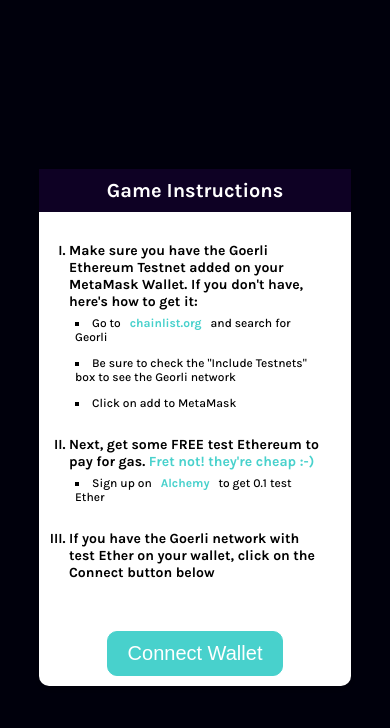
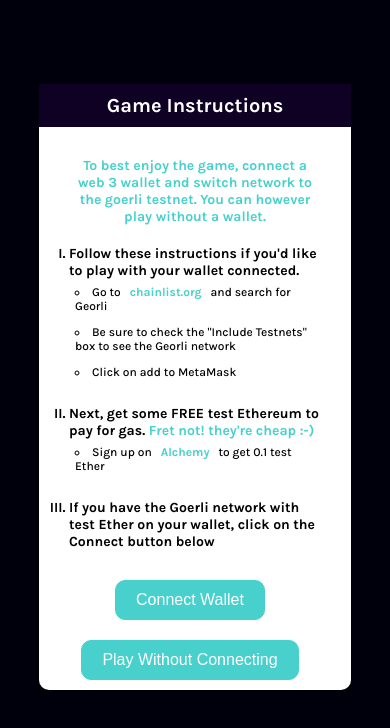
Before and after one commit to CodeHadIt/WWTBAC, a React (Create React App) app: page / in a window 390 px wide. Shown: the top 728 px of the page. Built offline with nearby package versions, Linux system fonts and the light colour scheme; no server answers.

Commit message:
restructuring to allow users play up to three times before connect

```diff
--- a/src/components/FirstScreen/StartGame/StartGame.jsx
+++ b/src/components/FirstScreen/StartGame/StartGame.jsx
@@ -1,11 +1,13 @@
 import React, { useState, useEffect } from 'react';
 
 import Button from '../../UI/Button/Button';
-import LoadModal from '../../UI/Modals/LoadModal';
+import { LoadModal } from '../../UI/Modals/LoadModal';
+// import LoadModal from '../../UI/Modals/LoadModal';
 import styles from './StartGame.module.css'
 
 const StartGame = props => {
     const [walletConnected, setWalletConnected] = useState(false);
+    // const [walletNotConnected, setWalletNotConnected] = useState(false);
     const [account, setAccount] = useState (null);
 
     useEffect(()=> {
@@ -34,7 +36,10 @@
             "Please Open App in a browser with an Ethereum based wallet and switch to Goerli testnet"
             );
         }
+    }
 
+    const playGame = () => {
+        setWalletConnected(true);
     }
 
     return (
@@ -47,7 +52,9 @@
             </div>
             {!walletConnected &&
             <LoadModal
+                // onConnect={connectWallet}
                 onConnect={connectWallet}
+                onPlay={playGame}
             />}
         </>
     );
--- a/src/components/QuestionandAnswers/QuestionsandAnswers.jsx
+++ b/src/components/QuestionandAnswers/QuestionsandAnswers.jsx
@@ -21,10 +21,6 @@
     const [confettiTime, setConfettiTime] = useState(false);
     const [chatGPTAnswer, setChatGPTAnswer] = useState("");
     const [showPopUp, setShowPopUp] = useState({type: "", show: false});
-
-    console.log(key)
-
-
     //When we recieve the data and whenever the currentQuestionNumber changes, we call this useEffect. essentailly it calls the questionSetter function based on the currentQuestionNumber;
     useEffect(()=> {
         if(props.currentQuestionNum < 6) {
--- a/src/components/UI/Button/Button.module.css
+++ b/src/components/UI/Button/Button.module.css
@@ -1,5 +1,5 @@
 .btn {
-    font-size: 2rem;
+    font-size: 1.6rem;
     margin-top: 4rem;
     padding: 1rem 2rem;
     border-radius: 1rem;
--- a/src/components/UI/Modals/LoadModal.jsx
+++ b/src/components/UI/Modals/LoadModal.jsx
@@ -13,7 +13,7 @@
     );
 };
 
-const Overlay = (props) => {
+const IntroOverlay = (props) => {
     return (
       <Card className={styles.modal}>
         <div className={styles.header}>
@@ -21,20 +21,122 @@
         </div>
 
         <div className={styles.content}>
+          <h4 className={styles.headline}>
+            To best enjoy the game, connect a web 3 wallet and switch network to
+            the goerli testnet. You can however play without a wallet.
+          </h4>
           <ol className={styles.rules}>
-                    <li>Make sure you have the Goerli Ethereum Testnet added on your MetaMask Wallet. If you don't have, here's how to get it:
+            <li>
+              Follow these instructions if you'd like to play with your wallet
+              connected.
               <ul className={styles.sub_rules}>
-                            <li>Go to <a href="https://chainlist.org" target="_blank" rel="noreferrer" className={styles.chainlist_link}>chainlist.org</a> and search for Georli </li>
-                            <li>Be sure to check the "Include Testnets" box to see the Georli network</li>
+                <li>
+                  Go to{" "}
+                  <a
+                    href="https://chainlist.org"
+                    target="_blank"
+                    rel="noreferrer"
+                    className={styles.chainlist_link}
+                  >
+                    chainlist.org
+                  </a>{" "}
+                  and search for Georli{" "}
+                </li>
+                <li>
+                  Be sure to check the "Include Testnets" box to see the Georli
+                  network
+                </li>
                 <li>Click on add to MetaMask</li>
               </ul>
             </li>
-                    <li>Next, get some FREE test Ethereum to pay for gas. <span className="accent">Fret not! they're cheap :-)</span>
+            <li>
+              Next, get some FREE test Ethereum to pay for gas.{" "}
+              <span className="accent">Fret not! they're cheap :-)</span>
               <ul className={styles.sub_rules}>
-                            <li>Sign up on <a href="https://goerlifaucet.com" rel="noreferrer" target="_blank">Alchemy</a> to get 0.1 test Ether</li>
+                <li>
+                  Sign up on{" "}
+                  <a
+                    href="https://goerlifaucet.com"
+                    rel="noreferrer"
+                    target="_blank"
+                  >
+                    Alchemy
+                  </a>{" "}
+                  to get 0.1 test Ether
+                </li>
               </ul>
             </li>
-                    <li>If you have the Goerli network with test Ether on your wallet, click on the Connect button below</li>
+            <li>
+              If you have the Goerli network with test Ether on your wallet,
+              click on the Connect button below
+            </li>
+          </ol>
+        </div>
+
+        <div className={styles.actions}>
+          <Button onClick={props.onConnect}>Connect Wallet</Button>
+          <Button onClick={props.onPlay} btn={styles.playButton}>Play Without Connecting</Button>
+        </div>
+      </Card>
+    );
+};
+
+const ConnectOverlay = (props) => {
+    return (
+      <Card className={styles.modal}>
+        <div className={styles.header}>
+          <h2>Important Notice</h2>
+        </div>
+
+        <div className={styles.content}>
+          <h4 className={styles.headline}>
+            We do hope you're enjoying the game so far! To continue playing, please connect a wallet
+          </h4>
+          <ol className={styles.rules}>
+            <li>
+              Make sure you have the Goerli Ethereum Testnet added on your
+              MetaMask Wallet. If you don't have, here's how to get it:
+              <ul className={styles.sub_rules}>
+                <li>
+                  Go to{" "}
+                  <a
+                    href="https://chainlist.org"
+                    target="_blank"
+                    rel="noreferrer"
+                    className={styles.chainlist_link}
+                  >
+                    chainlist.org
+                  </a>{" "}
+                  and search for Georli{" "}
+                </li>
+                <li>
+                  Be sure to check the "Include Testnets" box to see the Georli
+                  network
+                </li>
+                <li>Click on add to MetaMask</li>
+              </ul>
+            </li>
+            <li>
+              Next, get some FREE test Ethereum to pay for gas.{" "}
+              <span className="accent">Fret not! they're cheap :-)</span>
+              <ul className={styles.sub_rules}>
+                <li>
+                  Sign up on{" "}
+                  <a
+                    href="https://goerlifaucet.com"
+                    rel="noreferrer"
+                    target="_blank"
+                  >
+                    Alchemy
+                  </a>{" "}
+                  to get 0.1 test Ether
+                </li>
+              </ul>
+            </li>
+            <li>
+              If you have the Goerli network with test Ether on your wallet,
+              click on the Connect button below
+            </li>
           </ol>
         </div>
 
@@ -45,15 +147,20 @@
     );
 };
 
-const LoadModal = (props) => {
+export const LoadModal = (props) => {
     return (
       <>
         <Backdrop />
-            <Overlay
-                onConnect={props.onConnect}
-                />
+        <IntroOverlay onPlay={props.onPlay}  onConnect={props.onConnect} />
       </>
     );
 };
 
-export default LoadModal;
+export const ConnectModal = (props) => {
+    return (
+      <>
+        <Backdrop />
+        <ConnectOverlay onConnect={props.onConnect} />
+      </>
+    );
+}
--- a/src/components/UI/Modals/LoadModal.module.css
+++ b/src/components/UI/Modals/LoadModal.module.css
@@ -17,7 +17,6 @@
     overflow: hidden;
 }
 
-
 .header {
     background-color: var(--answer-gradient_one);
     padding: 2rem;
@@ -35,7 +34,15 @@
     font-size: 1.8rem;
 }
 
+.headline{
+    color: var(--accent);
+    text-align: center;
+    border-bottom: 5rem;
+    margin-bottom: 2rem;
+}
+
 .rules > * {
+    color: black;
     list-style-type: upper-roman;
     font-weight: 600;
 }
@@ -46,7 +53,7 @@
 
 .sub_rules {
     font-weight: 500;
-    list-style-type: square;
+    list-style-type: circle;
     list-style-position: inside;
 }
 
@@ -60,10 +67,20 @@
     text-align: center;
 }
 
+.actions button {
+    margin-right: 10px;
+    margin-top: 20px;
+}
+
+.playButton {
+    background: var(--answer-gradient_one);
+    color: red;
+}
+
 @media (max-width: 765px) {
 
     .modal {
-        top: 20vh;
+        top: 10vh;
         left: 10%;
         width: 80%;
     }
@@ -86,9 +103,25 @@
 
 @media(max-width:376px) {
 
+    .headline {
+        font-size: 1.2rem;
+    }
+
+    .modal {
+        top: 5vh;
+    }
+
+    .rules > * {
+        font-size: 1.2rem;
+    }
+
   .sub_rules * {
         padding: 0.3rem;
         font-size: 1rem;
     }
 
+    .actions button {
+        margin-top: 10px;
+    }
+
 }
```
Also changed, not shown: src/App.js (+69 -30 lines). Lines whose indentation alone changed are shown as unchanged.
